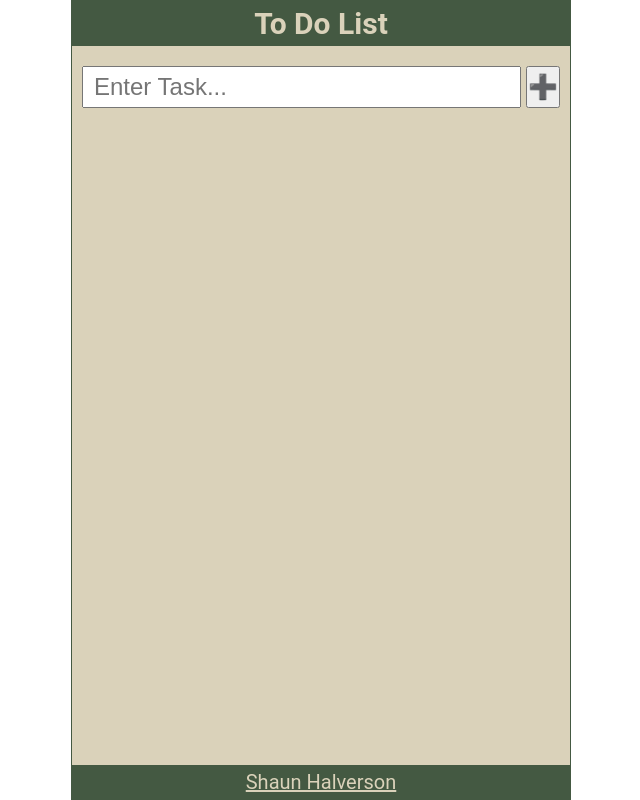
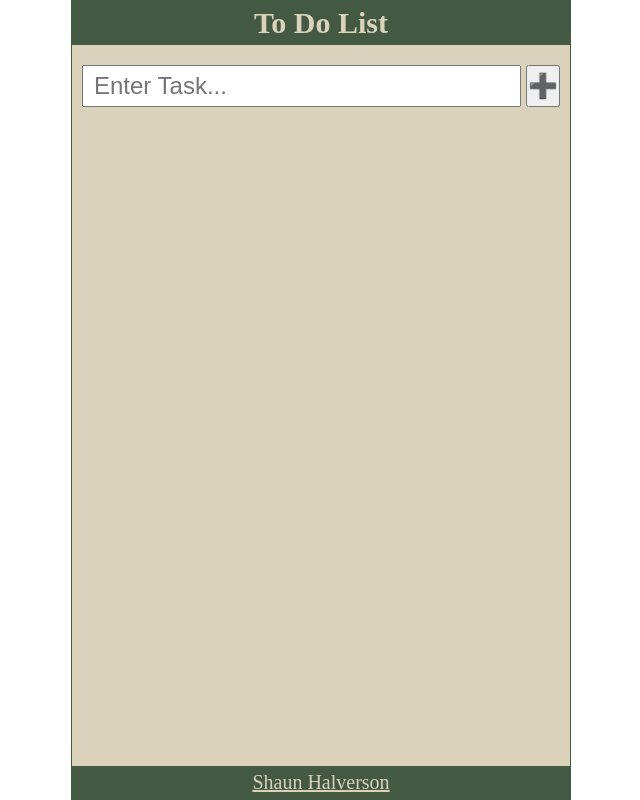
Before and after one commit to eTeddy/shaun_halverson_todo, a React (Vite) app: page / in a window 1280 px wide. Shown: the whole page, without its empty margins (319-959 px from the left). Built offline with nearby package versions, Linux system fonts and the light colour scheme.

Commit message:
Font Curisve

```diff
--- a/src/App.css
+++ b/src/App.css
@@ -10,9 +10,7 @@ html {
 
 body {
   min-height: 100vh;
-  font-family: 'Roboto', 'Oxygen',
-    'Ubuntu', 'Cantarell', 'Fira Sans', 'Droid Sans', 'Helvetica Neue',
-    sans-serif;
+  font-family: cursive;
   -webkit-font-smoothing: antialiased;
   -moz-osx-font-smoothing: grayscale;
 }
```
